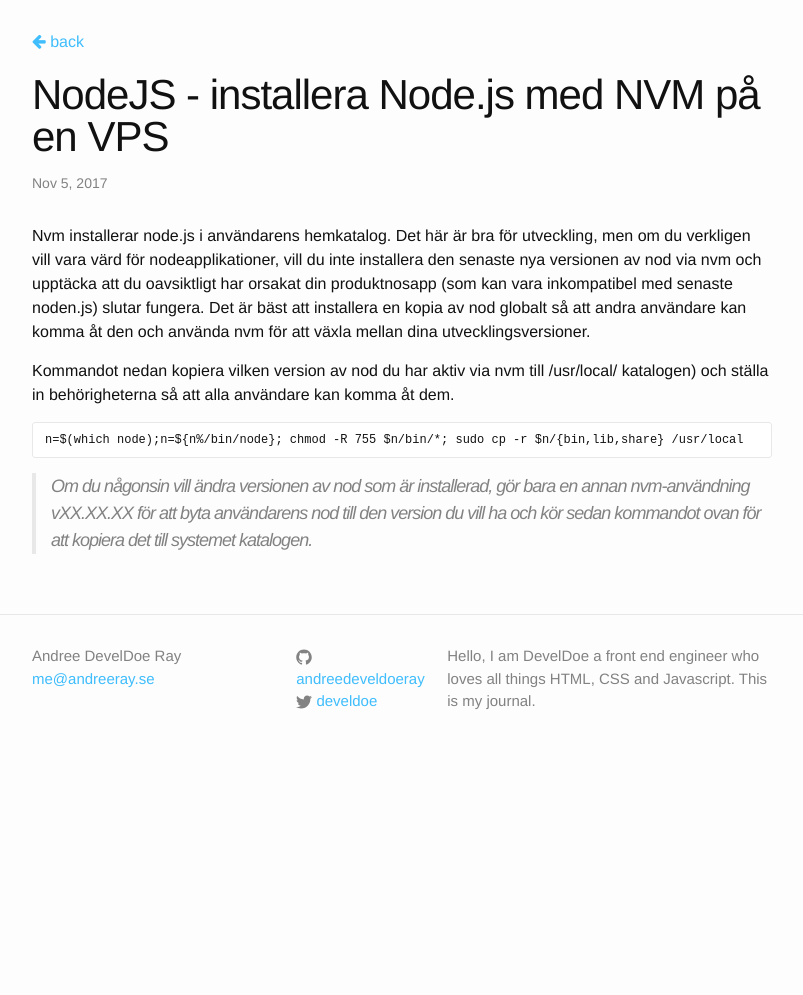
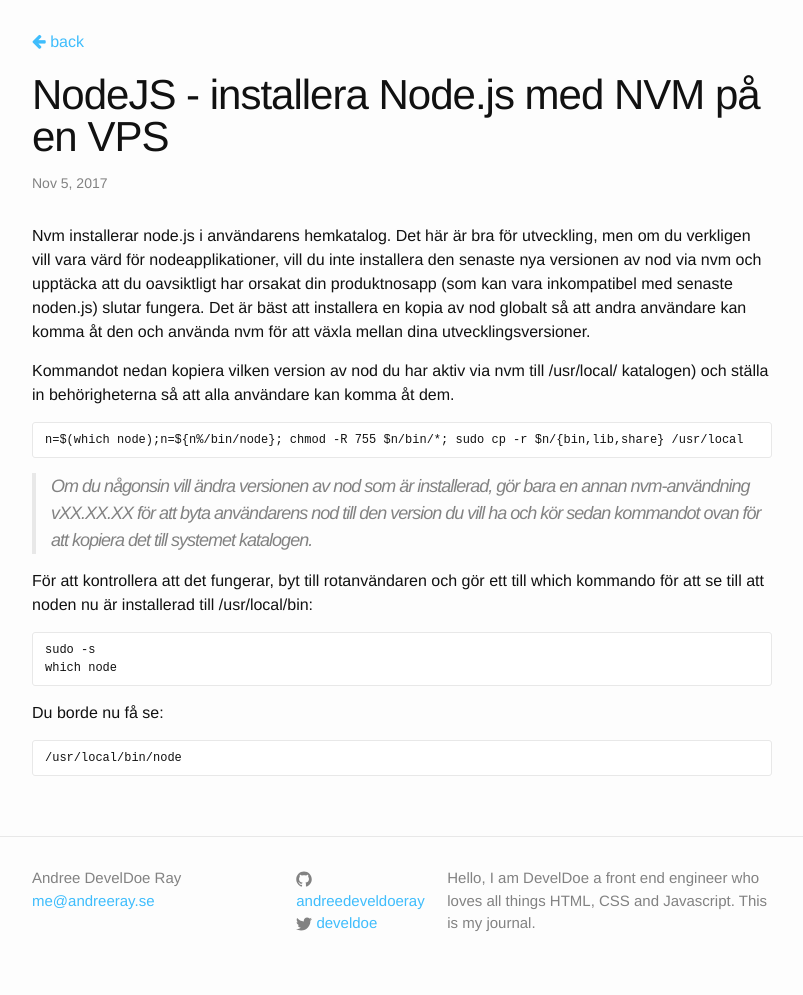
Before and after one commit to develdoe/develdoe.github.io, a Jekyll site: the page built from _posts/2017-11-05-nodejs-installera-node-js-med-nvm-p-en-vps.md, in a window 1280 px wide. Shown: the whole page, without its empty margins (238-1041 px from the left). Built offline with Jekyll 4.4.1, drawn with Linux system fonts in a browser that asks for light colours; before the commit the page ends 900 px from its top, so only the background shows below that.

Commit message:
Create 2017-11-05-nodejs-installera-node-js-med-nvm-p-en-vps.md

````diff
--- a/_posts/2017-11-05-nodejs-installera-node-js-med-nvm-p-en-vps.md
+++ b/_posts/2017-11-05-nodejs-installera-node-js-med-nvm-p-en-vps.md
@@ -12,3 +12,16 @@
 ```
 
 > Om du någonsin vill ändra versionen av nod som är installerad, gör bara en annan nvm-användning vXX.XX.XX för att byta användarens nod till den version du vill ha och kör sedan kommandot ovan för att kopiera det till systemet katalogen.
+
+För att kontrollera att det fungerar, byt till rotanvändaren och gör ett till which kommando för att se till att noden nu är installerad till /usr/local/bin:
+
+```
+sudo -s
+which node
+```
+
+Du borde nu få se:
+
+```
+/usr/local/bin/node
+```
````
